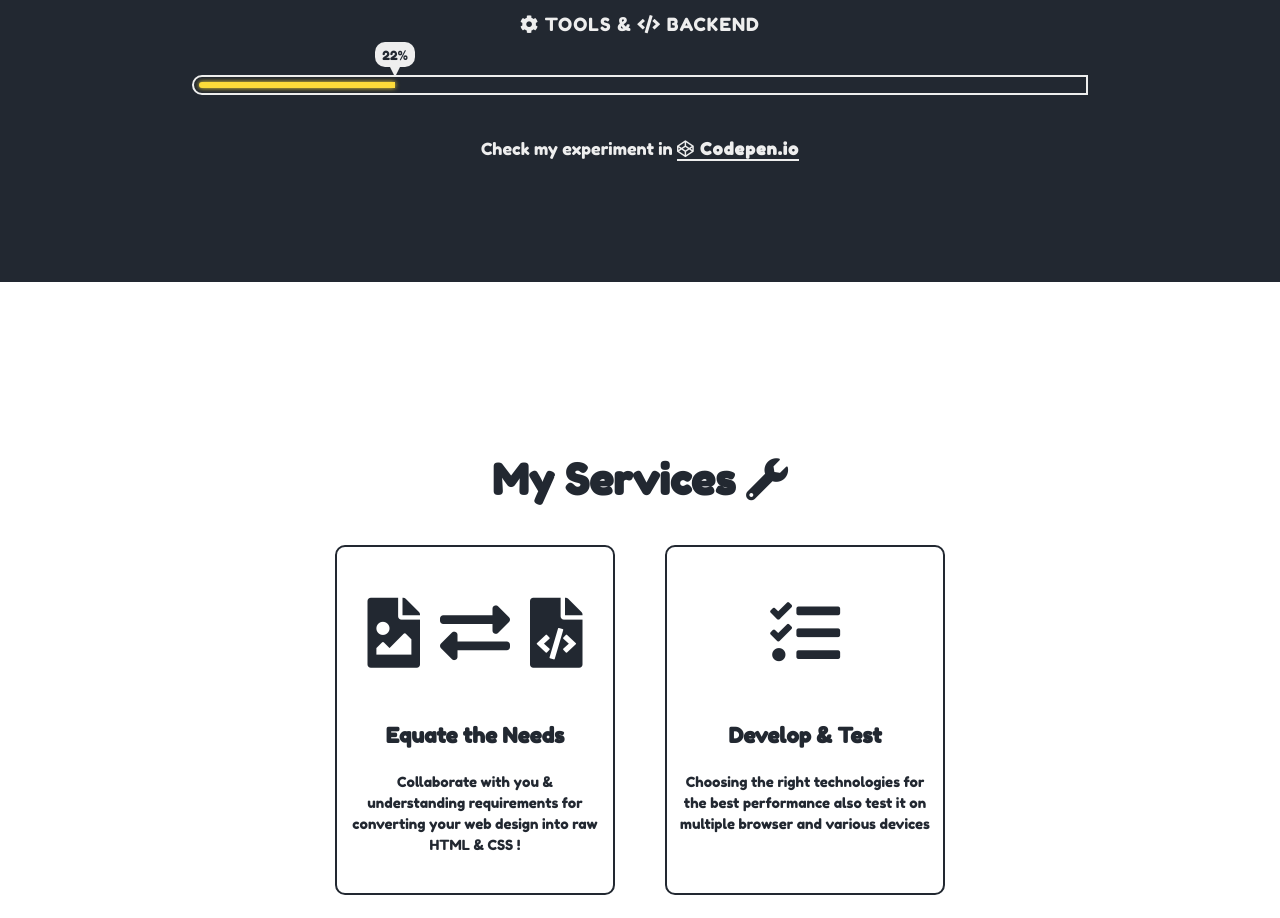
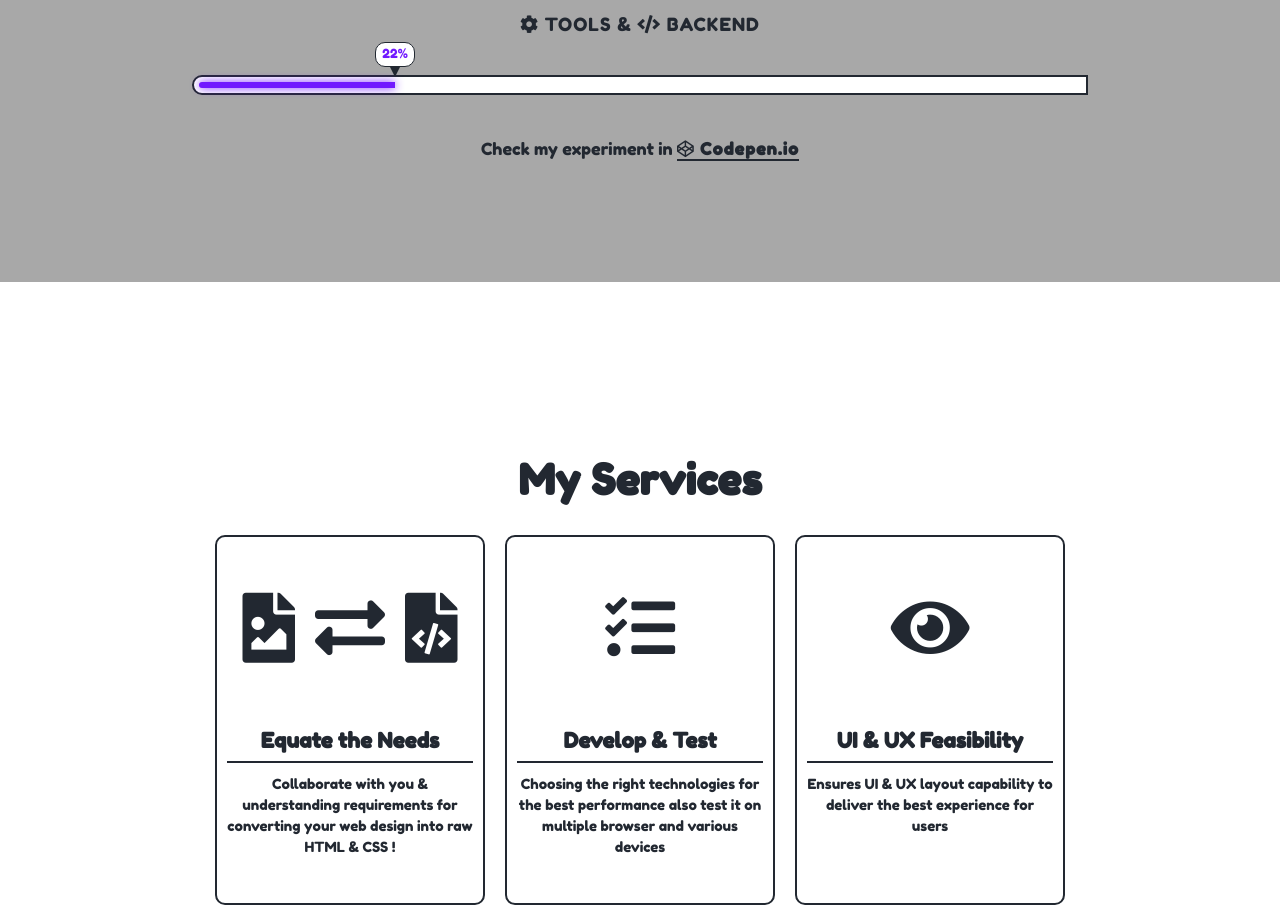
Before and after one commit to ichsanseanaldi/ichsanseanaldi.github.io, a plain HTML site: page index.html in a window 1280 px wide. Shown: the part 1318-2236 px from the top of the page. Drawn offline with Linux system fonts and the light colour scheme.

Commit message:
color pallete changes, content added, js fix

```diff
--- a/index.html
+++ b/index.html
@@ -34,7 +34,7 @@
 		</div>
 	</nav>
 	<section id="main">
-		<div class="main-wrap flex-center grey">
+		<div class="main-wrap flex-center white">
 			<div class="content flex-center">
 				<div class="detail">
 					<h1>Hello there, i'm Ichsan!</h1>
@@ -54,10 +54,11 @@
 		</div>
 	</section>
 	<section id="skill">
-		<div class="main-wrap flex-center black">
+		<div class="main-wrap flex-center grey">
 			<div class="content flex-center f-dir-column">
 				<div class="detail">
-					<h1>My Area of Expertise <i class="fa fa-flag"></i></h1>
+					<!--  <i class="fa fa-flag"></i> -->
+					<h1>My Area of Expertise</h1>
 					<p class="text-center dummy mp-z">- these numbers will change in time -</p>
 				</div>
 				<div class="skillbar">
@@ -100,7 +101,8 @@
 		<div class="main-wrap flex-center white">
 			<div class="content flex-center f-dir-column">
 				<div class="detail">
-					<h1 class="text-center">My Services <i class="fa fa-wrench"></i></h1>
+					<!-- <i class="fa fa-wrench"></i> -->
+					<h1 class="text-center">My Services</h1>
 				</div>
 				<div class="services-list">
 					<div class="card">
@@ -121,12 +123,19 @@
 								and various devices</p>
 						</div>
 					</div>
+					<div class="card">
+						<div class="picture-icon"><i class="fa fa-eye"></i></div>
+						<div class="detail-card">
+							<h1>UI & UX Feasibility</h1>
+							<p>Ensures UI & UX layout capability to deliver the best experience for users</p>
+						</div>
+					</div>
 				</div>
 			</div>
 		</div>
 	</section>
 	<section id="about">
-		<div class="main-wrap flex-center black">
+		<div class="main-wrap flex-center grey">
 			<div class="content flex-center">
 				<div class="detail">
 					<h1 class="text-center">About Me</h1>
--- a/script.js
+++ b/script.js
@@ -2,7 +2,7 @@ const z = document.querySelectorAll('.fill');
 const l = document.querySelectorAll('.list a.link');
 const s = document.querySelectorAll('section');
 const n = document.querySelectorAll('.number');
-// const g = document.querySelector('.scroll');
+const g = document.querySelector('.scroll');
 
 n.forEach(el => {
 	let f = el.dataset.number;
@@ -30,11 +30,6 @@ z.forEach(e => {
 	}, 16, 'linear');
 })
 
-// g.addEventListener('click', () => {
-// 	document.body.scrollTop = 0;
-// 	document.documentElement.scrollTop = 0;
-// })
-
 window.addEventListener('scroll', () => {
 	if (document.documentElement.scrollTop > 100 || document.body.scrollTop > 100) {
 		g.classList.add('show');
@@ -45,10 +40,10 @@ window.addEventListener('scroll', () => {
 
 window.addEventListener('scroll', () => {
 	let index = s.length;
-	while (--index && window.scrollY < s[index].offsetTop) {}
+	while (--index && window.scrollY + 50 < s[index].offsetTop) {}
 	l.forEach((link) => link.classList.remove('active'));
 	l[index].classList.add('active');
-	history.replaceState(null, null, l[index].getAttribute('href'));
+	history.pushState(null, null, '#' + s[index].getAttribute('id'));
 
 
 })
--- a/style.css
+++ b/style.css
@@ -1,7 +1,9 @@
 :root {
-	--color-grey: #eeeeee;
+	--color-grey: #a8a8a8;
 	--color-white: #ffffff;
-	--color-yellow: #fddb3a;
+	/* --color-yellow: #fddb3a; */
+	/* --color-yellow: #ffd60a; */
+	--color-yellow: #7119ff;
 	--color-dark: #222831;
 }
 
@@ -63,6 +65,7 @@ body {
 
 .white {
 	background-color: var(--color-white);
+	color: var(--color-dark);
 }
 
 .black {
@@ -121,8 +124,10 @@ body {
 }
 
 #link-below:hover {
+	color: var(--color-white);
 	background-color: var(--color-yellow);
 	border: 1px solid transparent;
+
 }
 
 .link {
@@ -267,7 +272,8 @@ nav {
 	padding: 0 5px;
 	height: 20px;
 	width: 100%;
-	border: 2px solid var(--color-grey);
+	background-color: var(--color-white);
+	border: 2px solid var(--color-dark);
 	border-radius: 10px 0 0 10px;
 	-webkit-border-radius: 10px 0 0 10px;
 	-moz-border-radius: 10px 0 0 10px;
@@ -280,7 +286,7 @@ nav {
 	top: 5px;
 	bottom: 5px;
 	background-color: var(--color-yellow);
-	box-shadow: 0 0 5px var(--color-yellow);
+	box-shadow: 0 0 10px var(--color-yellow);
 	border-radius: 10px 0 0 10px;
 	-webkit-border-radius: 10px 0 0 10px;
 	-moz-border-radius: 10px 0 0 10px;
@@ -294,11 +300,12 @@ nav {
 	top: -15px;
 	right: -5px;
 	border: 5px solid transparent;
-	border-top: 10px solid var(--color-grey);
+	border-top: 10px solid var(--color-dark);
 }
 
 .skillbar .skill-group .bar .number {
 	/* content: attr(data-width) '%'; */
+	line-height: 1;
 	text-align: center;
 	position: absolute;
 	top: -40px;
@@ -307,13 +314,14 @@ nav {
 	padding: 5px;
 	height: 25px;
 	width: 40px;
-	color: var(--color-dark);
+	color: var(--color-yellow);
 	border-radius: 10px;
 	-webkit-border-radius: 10px;
 	-moz-border-radius: 10px;
 	-ms-border-radius: 10px;
 	-o-border-radius: 10px;
-	background: var(--color-grey);
+	background: var(--color-white);
+	border: 1px solid var(--color-dark);
 }
 
 /* skillbar-end */
@@ -325,13 +333,16 @@ nav {
 	flex: 1;
 	width: 100%;
 	order: 3;
-	display: grid;
-	grid-template-columns: repeat(auto-fit, minmax(200px, 300px));
+	/* display: grid;
+	grid-template-columns: repeat(3, minmax(200px, 300px)); */
+	/* grid-template-columns: repeat(auto-fit, 1fr); */
 	justify-content: center;
-	gap: 30px;
-	padding: 10px;
+	/* gap: 30px; */
+	/* padding: 10px; */
 	margin-bottom: 30px;
 	position: relative;
+	display: flex;
+	flex-wrap: wrap;
 }
 
 .card {
@@ -343,14 +354,15 @@ nav {
 	text-align: center;
 	padding: 5px;
 	margin: 10px;
-	height: 350px;
+	height: 370px;
+	width: 270px;
 	border: 2px solid var(--color-dark);
 	border-radius: 10px;
 	-webkit-border-radius: 10px;
 	-moz-border-radius: 10px;
 	-ms-border-radius: 10px;
 	-o-border-radius: 10px;
-	user-select: none;
+	/* user-select: none; */
 	cursor: pointer;
 	transition: 0.2s linear;
 	-webkit-transition: 0.2s linear;
@@ -382,8 +394,13 @@ nav {
 	overflow: auto;
 }
 
+.detail-card h1 {
+	padding: 5px;
+	border-bottom: 2px solid var(--color-dark);
+}
+
 .detail-card p {
-	margin: 20px 0;
+	margin: 10px 0;
 }
 
 /* services-end */
@@ -433,7 +450,7 @@ footer p {
 	font-size: 1.5em;
 }
 
-@media screen and (max-width: 1130px) {
+@media screen and (max-width: 1240px) {
 	#link-below {
 		width: 50%;
 	}
@@ -452,7 +469,8 @@ footer p {
 @media screen and (max-width: 876px) {
 	#link-below {
 		width: 100%;
-		margin-bottom: 50px;
+		margin: 30px 0 50px;
+		color: var(--color-white);
 		background: var(--color-yellow);
 		border: 1px solid transparent;
 	}
@@ -493,11 +511,9 @@ footer p {
 	.skillbar {
 		order: 3;
 	}
-}
 
-@media screen and (max-width:532px) {
-	.detail h1 {
-		font-size: 2em;
+	.services-list {
+		gap: 10px;
 	}
 }
 
@@ -507,19 +523,10 @@ footer p {
 		padding: 0 10px;
 	}
 
-
 	.footer-wrap {
 		height: 100%;
 	}
 }
-
-@media screen and (max-width: 350px) {
-	.detail h1 {
-		font-size: 3em;
-	}
-}
-
-
 
 @media screen and (max-width: 255px) {
 
@@ -533,7 +540,6 @@ footer p {
 		width: 250px;
 	}
 }
-
 
 @keyframes animenter {
 	from {
```
